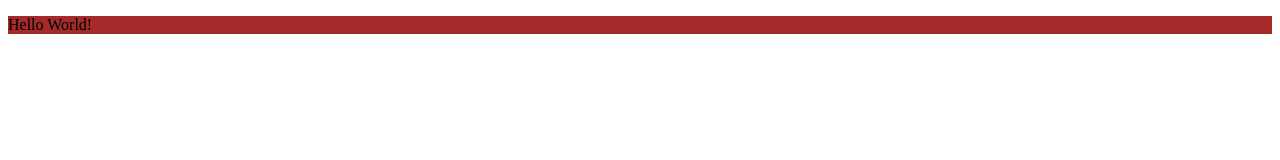
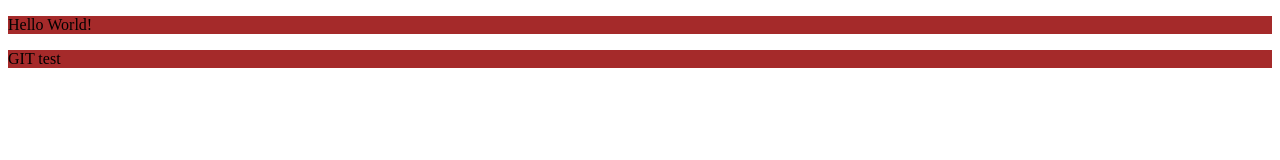
Before and after one commit to GYARTEWB/arbete, a plain HTML site: page index.html in a window 1280 px wide. Drawn offline with Linux system fonts and the light colour scheme.

Commit message:
GIT test

```diff
--- a/index.html
+++ b/index.html
@@ -8,6 +8,7 @@
 </head>
 <body>
     <p>Hello World!</p>
+    <p>GIT test</p>
     <script src="main.js"></script>
 </body>
 </html>
```
